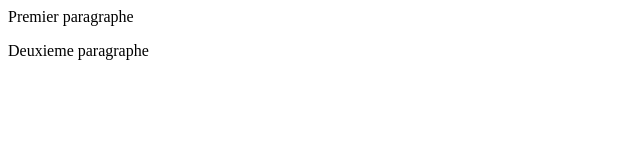
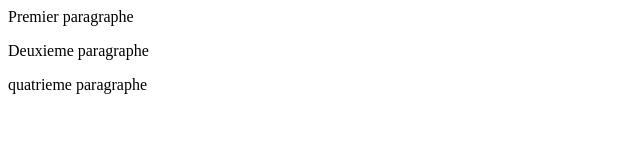
Before and after one commit to UNHARMED/SecRepo, a plain HTML site: page index.html in a window 1280 px wide. Shown: the whole page, without its empty margins (0-640 px from the left). Drawn offline with Linux system fonts and the light colour scheme.

Commit message:
html quatrieme para

```diff
--- a/index.html
+++ b/index.html
@@ -9,5 +9,6 @@
 
 	<p>Premier paragraphe</p>
 	<p>Deuxieme paragraphe</p>
+	<p>quatrieme paragraphe</p>
 </body>
 </html>
```
